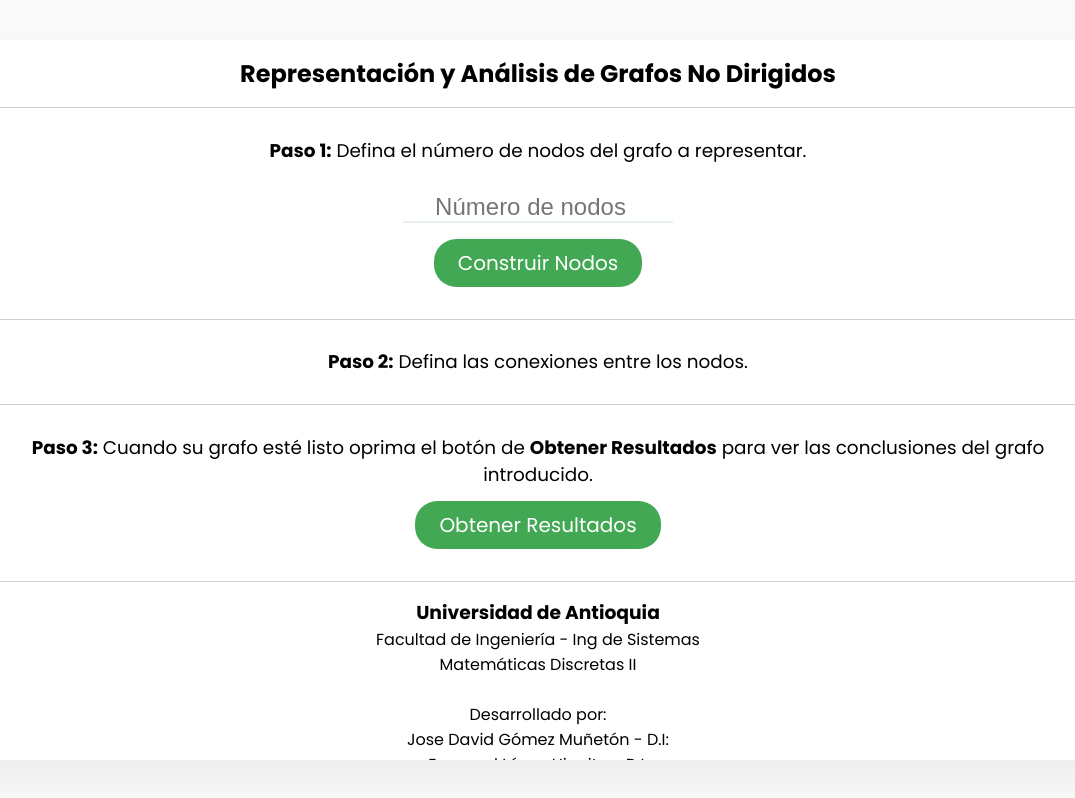
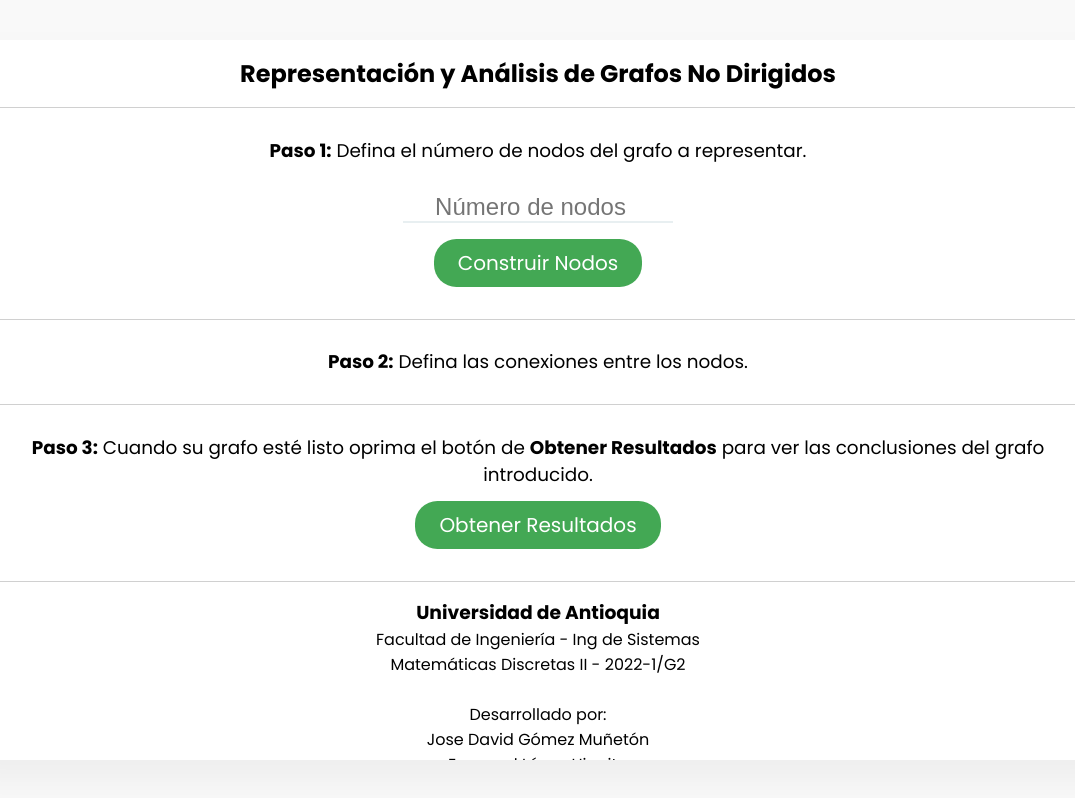
Before and after one commit to JoseGomez14/web-grafos, a React (Create React App) app: page / in a window 1280 px wide. Shown: the whole page, without its empty margins (102-1177 px from the left). Built offline with nearby package versions, Linux system fonts and the light colour scheme; the HTML template or start-up script is replaced by a standard one.

Commit message:
Add draw feature

```diff
--- a/src/App.js
+++ b/src/App.js
@@ -6,6 +6,7 @@ import Input from './elements/Input';
 import Nodo from './components/Nodo';
 import Boton from './elements/Boton';
 import Matrices from './components/Matrices';
+import DibujoGrafo from './funcs/FuncionesGraficas';
 
 function App() {
   const [numNodos, setNumNodos] = useState();
@@ -62,7 +63,10 @@ function App() {
         <P><b>Número de aristas: {numAristas}</b></P>
         <P><b>Grafo completo: {esCompleto(matrizAdya, numAristas)? 'Si': 'No'}</b></P>
         <P><b>Grafo regular: {esRegular(matrizAdya)? 'Si': 'No'}</b></P>
-        <P><b>Grafo Euleriano: {esEuleriano(matrizAdya, numAristas)? 'Si': 'No'}</b></P>
+        <P><b>Grafo Euleriano: {esEuleriano(matrizAdya)? 'Si': 'No'}</b></P>
+        <br/>
+        <P><b>Gráfico del Grafo</b></P>
+        <DibujoGrafo matrizInci={matrizInci} numNodos={matrizAdya.length} numAristas={numAristas}/>
         <br/>
       </>
     :<P rojo>Aún no hay datos en el grafo.</P>
@@ -106,11 +110,11 @@ function App() {
       <article>
         <h3>Universidad de Antioquia</h3>
         <p>Facultad de Ingeniería - Ing de Sistemas</p>
-        <p>Matemáticas Discretas II</p><br/>
+        <p>Matemáticas Discretas II - 2022-1/G2</p><br/>
         <p>Desarrollado por:</p>
-        <p>Jose David Gómez Muñetón - D.I: </p>
-        <p>Emanuel López Higuita - D.I: </p>
-        <p>Rony Santiago Bañol Rico - D.I: </p>
+        <p>Jose David Gómez Muñetón</p>
+        <p>Emanuel López Higuita</p>
+        <p>Rony Santiago Bañol Rico</p>
       </article>
     </Contenedor>
   );
```
